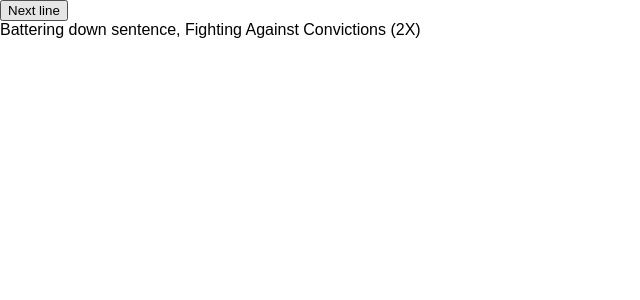
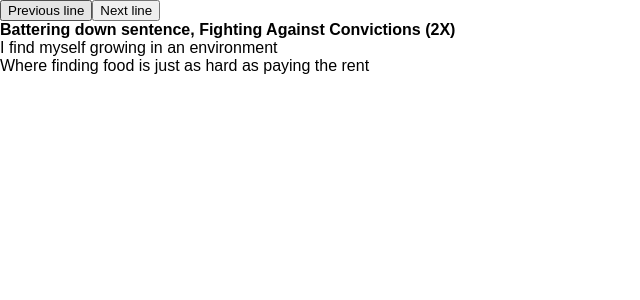
Before and after one commit to Jttpo2/singit-react, a React (Create React App) app: page / in a window 1280 px wide. Shown: the top 300 px of the page, without its empty margins (0-640 px from the left). Built offline with nearby package versions, Linux system fonts and the light colour scheme; no server answers.

Commit message:
Displaying 2 previous and 2 upcoming lines.

```diff
--- a/src/App.js
+++ b/src/App.js
@@ -56,14 +56,20 @@ class App extends Component {
     this.send('lyric-index', this.state.currentLyricIndex + 1);
   };
 
+  prevButtonClicked = () => {
+    this.send('lyric-index', this.state.currentLyricIndex -1);
+  };
+
   render() {
     return (
       <div className='App'>
+        <button onClick={() => this.prevButtonClicked()}>Previous line</button>
         <button onClick={() => this.nextButtonClicked()}>Next line</button>
 
         <LyricPrompter
           lyric={this.state.lyric}
-          currentLyricIndex={this.state.currentLyricIndex}>
+          currentLyricIndex={this.state.currentLyricIndex}
+          visibleLines={5}>
         </LyricPrompter>
       </div>
     );
--- a/src/LyricPrompter.js
+++ b/src/LyricPrompter.js
@@ -4,21 +4,54 @@ class LyricPrompter extends React.Component {
   constructor(props) {
     super(props);
 
-    // this.state = {
-    //   title: this.props.lyric.title,
-    //   artist: this.props.lyric.artist,
-    //   lyricLines: this.props.lyric.lines,
-    //   currentLyricIndex: this.props.currentLyricIndex
-    // }
 
   }
 
+  getTidiedLine = (index) => {
+    let line = this.props.lyric.lines[index];
+    line = line === '' ? ' ' : line;
+    return line;
+  }
+
+  getLinesToDisplay = () => {
+    const noOfLines = this.props.visibleLines;
+    const currentIndex = this.props.currentLyricIndex;
+    const allLines = this.props.lyric.lines;
+
+    const noOfPreviousLines = (noOfLines - 1) / 2;
+    const noOfUpcomingLines = (noOfLines + 1) / 2;
+
+    const lines = [];
+
+    // Prev noOfPreviousLines
+    let i = currentIndex - noOfPreviousLines;
+    i = i > 0 ? i : 0;
+    for (; i<currentIndex; i++) {
+
+      lines.push(<div>{this.getTidiedLine(i)}</div>);
+    }
+
+    // Current line
+    lines.push(<div><strong>{this.getTidiedLine(currentIndex)}</strong></div>);
+
+    // Upcoming lines
+    let end = currentIndex + noOfUpcomingLines;
+    end = end < allLines.length ? end : allLines.length;
+    for (let i=currentIndex + 1; i<end; i++) {
+      lines.push(<div>{this.getTidiedLine(i)}</div>);
+    }
+
+    return lines;
+  }
+
+
   render() {
+    const lines = [];
+
     return (
       <div className='line-container'>
-        <div></div>
-        <div>{this.props.lyric.lines[this.props.currentLyricIndex]}</div>
-        <div></div>
+        {/* <div>{this.props.lyric.lines[this.props.currentLyricIndex]}</div> */}
+        {this.getLinesToDisplay()}
       </div>
     );
   }
```
